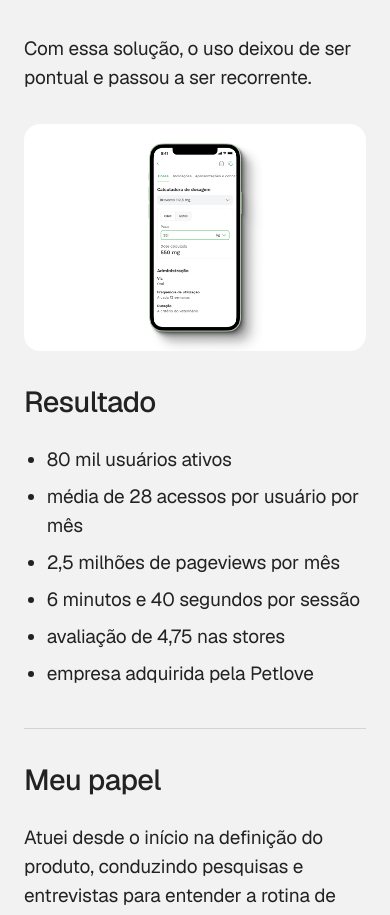
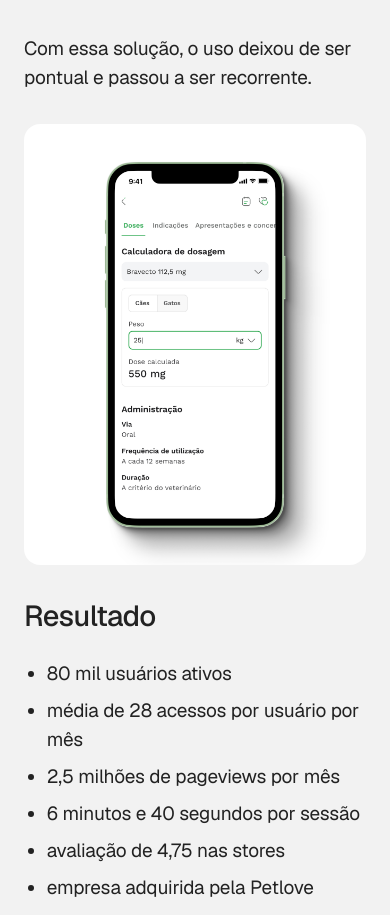
Before and after one commit to allexistsuda/portfolio, a Next.js app: page /vet-smart in a window 390 px wide. Shown: the part 7308-8223 px from the top of the page. Built offline with nearby package versions, Linux system fonts and the light colour scheme.

Commit message:
mobile: imagem 06 adaptada vet-smart

```diff
--- a/app/vet-smart/page.tsx
+++ b/app/vet-smart/page.tsx
@@ -211,7 +211,8 @@ export default function VetSmart() {
         {/* Image before Resultado */}
         <div className="my-8 md:my-[100px]">
           {/* eslint-disable-next-line @next/next/no-img-element */}
-          <Img src="/vet-smart/06.png" alt="Vet Smart" />
+          <div className="md:hidden"><Img src="/vet-smart/06-mobile.png" alt="Vet Smart" /></div>
+          <div className="hidden md:block"><Img src="/vet-smart/06.png" alt="Vet Smart" /></div>
         </div>
 
         {/* Resultado */}
```
Also changed, not shown: public/vet-smart/06-mobile.png (added).
